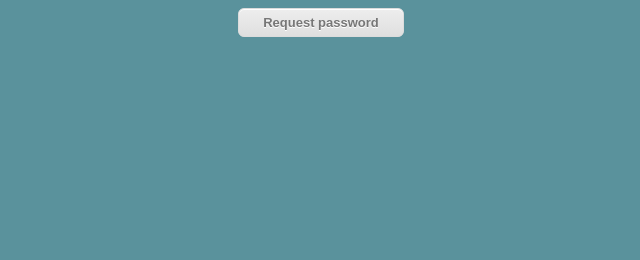
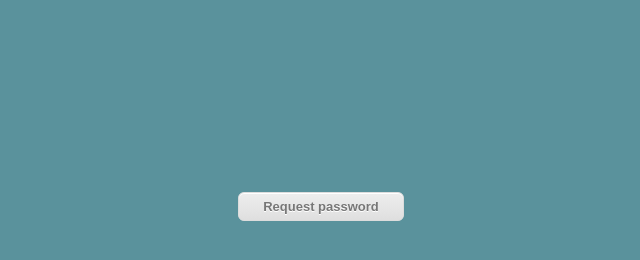
Before and after one commit to Jupipou/PasswordGiver, a plain HTML site: page index.html in a window 1280 px wide. Shown: the whole page, without its empty margins (319-959 px from the left). Drawn offline with Linux system fonts and the light colour scheme.

Commit message:
Update index.html

```diff
--- a/index.html
+++ b/index.html
@@ -9,7 +9,7 @@
 body {
 background-color: rgb(90, 146, 156);
 text-align: center;
-top: 50%;
+margin-top: 15%;
 }
 
 button {
```
